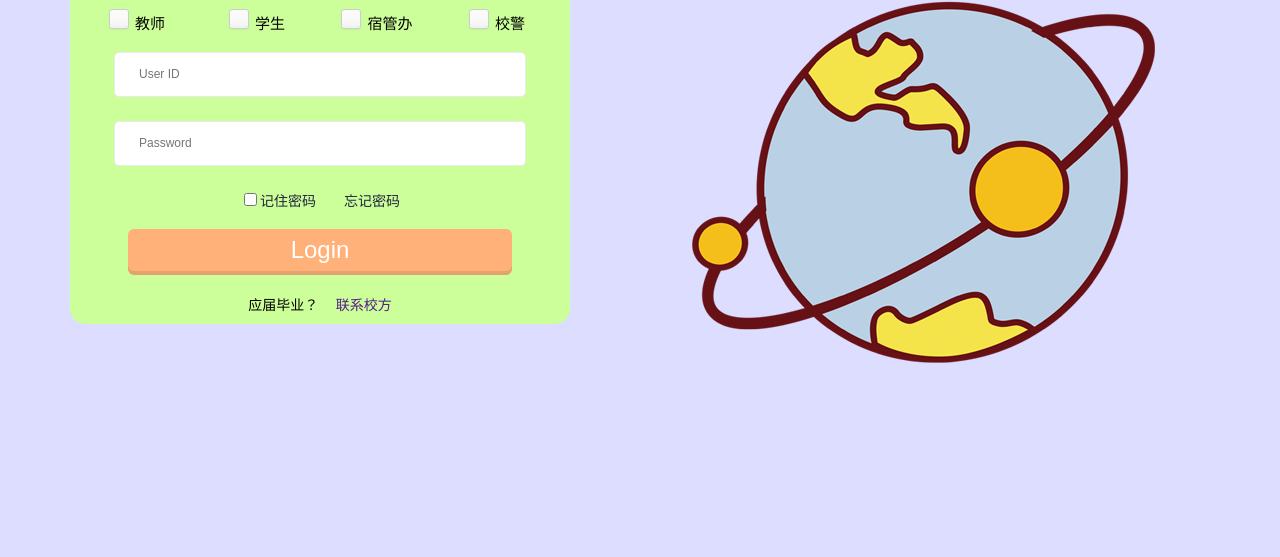
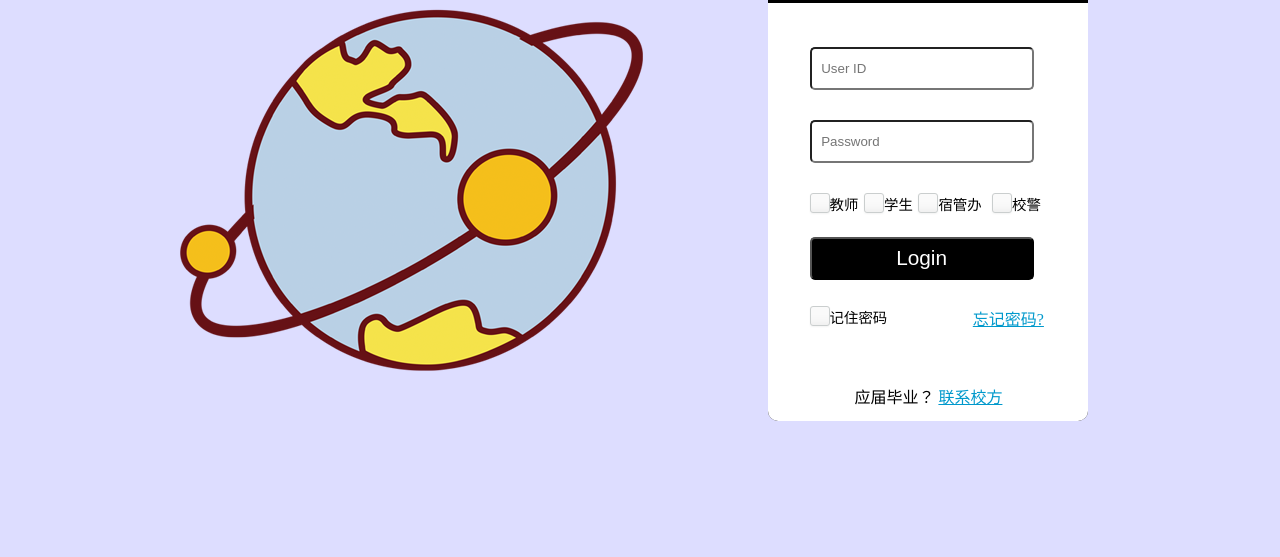
Before and after one commit to icemax1997/SmartLock, a plain HTML site: page console.html in a window 1280 px wide. Shown: the part 243-800 px from the top of the page. Drawn offline with Linux system fonts and the light colour scheme.

Commit message:
第五次提交
完成了登录界面

```diff
--- a/console.html
+++ b/console.html
@@ -36,26 +36,44 @@
             <a href="">登录</a>
         </div>
     </div>
+    <div class="console-AD"><img src="img/earth.png" /></div>
     <div id="console">
-			<div class="console-table">
-				<div class="console-title">SmartLock Console</div>
+        <div id="title"><span>SmartLock Console</span></div>
+        <div id="aboutForm">
 			<form action="" class="console-form">
-					<div class="usr"><input type="checkbox" id="checkbox-1-1" class="regular-checkbox" name="1"/><label for="checkbox-1-1"></label><span>教师</span></div>
-					<div class="usr"><input type="checkbox" id="checkbox-1-2" class="regular-checkbox" name="2"/><label for="checkbox-1-2"></label><span>学生</span></div>
-					<div class="usr"><input type="checkbox" id="checkbox-1-3" class="regular-checkbox" name="3"/><label for="checkbox-1-3"></label><span>宿管办</span></div>
-					<div class="usr"><input type="checkbox" id="checkbox-1-4" class="regular-checkbox" name="4"/><label for="checkbox-1-4"></label><span>校警</span></div>
-					<input type="text" name="username" class="input_tx" placeholder="User ID"><br>
-					<input type="password" name="userPW" class="input_tx1" placeholder="Password"><br>
-					<input type="checkbox" id="rem"><span class="remember">记住密码</span>
-					<a href="" class="forget">忘记密码</a><br>
-					<a href="index.html"><button class="console-login" type="submit">Login</button></a><br />
-					<div class="toschool">
-						应届毕业？&nbsp;&nbsp;&nbsp;&nbsp;
+
+                <input type="text" name="username" class="input_tx" placeholder="User ID">
+
+                <input type="password" name="userPW" class="input_tx1" placeholder="Password">
+
+                <div id="usr1" >
+                    <input type="radio" id="checkbox-1-1" class="regular-checkbox" name="1" />
+                    <label for="checkbox-1-1"></label><div class="usr">教师</div></div>
+                <div id="usr2">
+                    <input type="radio" id="checkbox-1-2" class="regular-checkbox" name="1" />
+                    <label for="checkbox-1-2"></label><div class="usr">学生</div></div>
+                <div id="usr3">
+                    <input type="radio" id="checkbox-1-3" class="regular-checkbox" name="1" />
+                    <label for="checkbox-1-3"></label><div  class="usr">宿管办</div></div>
+                <div id="usr4">
+                    <input type="radio" id="checkbox-1-4" class="regular-checkbox" name="1" />
+                    <label for="checkbox-1-4"></label><div  class="usr">校警</div></div>
+                <div id="rem">
+                    <input type="checkbox" id="checkbox-2" class="regular-checkbox" name="2" />
+                    <label for="checkbox-2"></label><div  class="usr">记住密码</div></div>
+                <div  id="forget"><a href="">忘记密码?</a></div>
+
+                <a href="index.html">
+                    <button class="console-login" type="submit">Login</button>
+                </a>
+
+                <div id="x">
+                    应届毕业？
                     <a href="" class="contact">联系校方</a>
                 </div>
             </form>
+
         </div>
-			<div class="console-AD"><img src="img/earth.png"/></div>
     </div>
 </body>
 
--- a/css/console.css
+++ b/css/console.css
@@ -1,95 +1,125 @@
 .{
 	font-family: "微软雅黑";
 }
-#console{
-	margin-top: 15%;
+html,body{
+	height: 100%;
 	width: 100%;
-}
-.console-table{
-	width: 50%;
-	float:left;
-	text-align: center;
+	position: relative;
 }
 .console-AD{
-	float: left;
-	width: 50%;
-	/*background: #995533;*/
+	position: absolute;
+	top:25%;
+	left: 10%;
 }
-.console-title{
-	margin: 0 auto;
-	width:75%;
-	padding: 10px;
-	padding-top: 1%;
-	padding-bottom: 1%;
-	font-size: 30px;
-	border-top-left-radius: 15px;
-	border-top-right-radius: 15px;
-	background: #99CC33;
+#console{
+	border-radius: 10px;
+	height: 60%;
+	width: 25%;
+	overflow: hidden;
+	position: absolute;
+	top: 23%;
+	left: 60%;
+	background-color: #000000;
+	position: relative;
 }
-.console-form{
-	margin: 0 auto;
-	background: #CCFF99;
-	width: 75%;
-	padding: 10px;
-	border-bottom-left-radius: 15px;
-	border-bottom-right-radius: 15px;
+#title{
+	font-size: 1.5em;
+}
+#title>span{
+	position: absolute;
+	top:3%;
+	left: 23%;
+}
+#aboutForm{
+	height: 90%;
+	width: 100%;
+	position:absolute;
+	top: 13%;
+	background-color: #fff;
+}
+.input_tx{
+	padding-left: 3%;
+	box-sizing: border-box;
+	height: 10%;
+	width: 70%;
+	border-radius: 5px;
+	position: absolute;
+	top:10%;
+	left: 13%;
+}
+.input_tx1{
+	padding-left: 3%;
+	box-sizing: border-box;
+	height: 10%;
+	width: 70%;
+	border-radius: 5px;
+	position: absolute;
+	top:27%;
+	left: 13%;
+}
+#usr1{
+	position: absolute;
+	top: 44%;
+	left: 13%;
+
 }
 .usr{
-	padding-top: 3px;
-	float: left;
-	width: 25%;
+	width: 400%;
+	font-size: 0.9em;
+	position: absolute;
+	top: 0%;
+	left: 100%;
 }
-.usr span{
-	padding: 5%;
-	font-size: 15px;
+#usr2{
+	position: absolute;
+	top: 44%;
+	left: 30%;
+
 }
-.input_tx{
-	width:80%;
-	padding-top:3%;
-	padding-bottom: 3%;
-	padding-left: 5%;
-    border-radius: 5px;
-    font-size: 12px;
-    border: 1px solid #eaeaea;
-    margin-bottom: 5%;
-    margin-top: 4%;
+#usr3{
+	position: absolute;
+	top: 44%;
+	left: 47%;
+
 }
-.input_tx1{
-	width:80%;
-	padding-top:3%;
-	padding-bottom: 3%;
-	padding-left: 5%;
-    border-radius: 5px;
-    font-size: 12px;
-    border: 1px solid #eaeaea;
-     margin-bottom: 5%;
+#usr4{
+	position: absolute;
+	top: 44%;
+	left: 70%;
+
 }
-.remember{
-	font-size: 14px;
-	color: #1F253D;
-	text-decoration: none;
+.console-login{
+	height: 10%;
+	width: 70%;
+	border-radius: 5px;
+	position: absolute;
+	top:54%;
+	left: 13%;
+	font-size: 1.3em;
+	color: #fff;
+	background-color: #000;
 }
-.forget{
-	font-size: 14px;
-	color: #1F253D;
-	text-decoration: none;
-    margin-left:5%;
+.console-login:hover{
+	cursor: pointer;
 }
-.console-login,contact{
-    font-size: 24px;
-    color: white;
-    box-shadow: 0 4px #e5a26d;
-    background: #ffb179;
-    margin-top: 4%;
-    padding: 7px;
-    width: 80%;
-    border-radius: 6px;
-    margin-bottom: 23px;
-    border: 0px;
+#rem{
+	position: absolute;
+	top: 70%;
+	left: 13%;
 }
-.toschool{
-	font-size: 14px;
+#forget{
+	position: absolute;
+	top:70%;
+	left: 64%;
 }
-.contact{
-	text-decoration: none;
+#forget a{
+	color: #0099CC;
 }
+#x{
+	position: absolute;
+	top: 88%;
+	left: 27%;
+}
+#x a{
+	color: #0099CC;
+}
```
Lines whose indentation alone changed are shown as unchanged.
